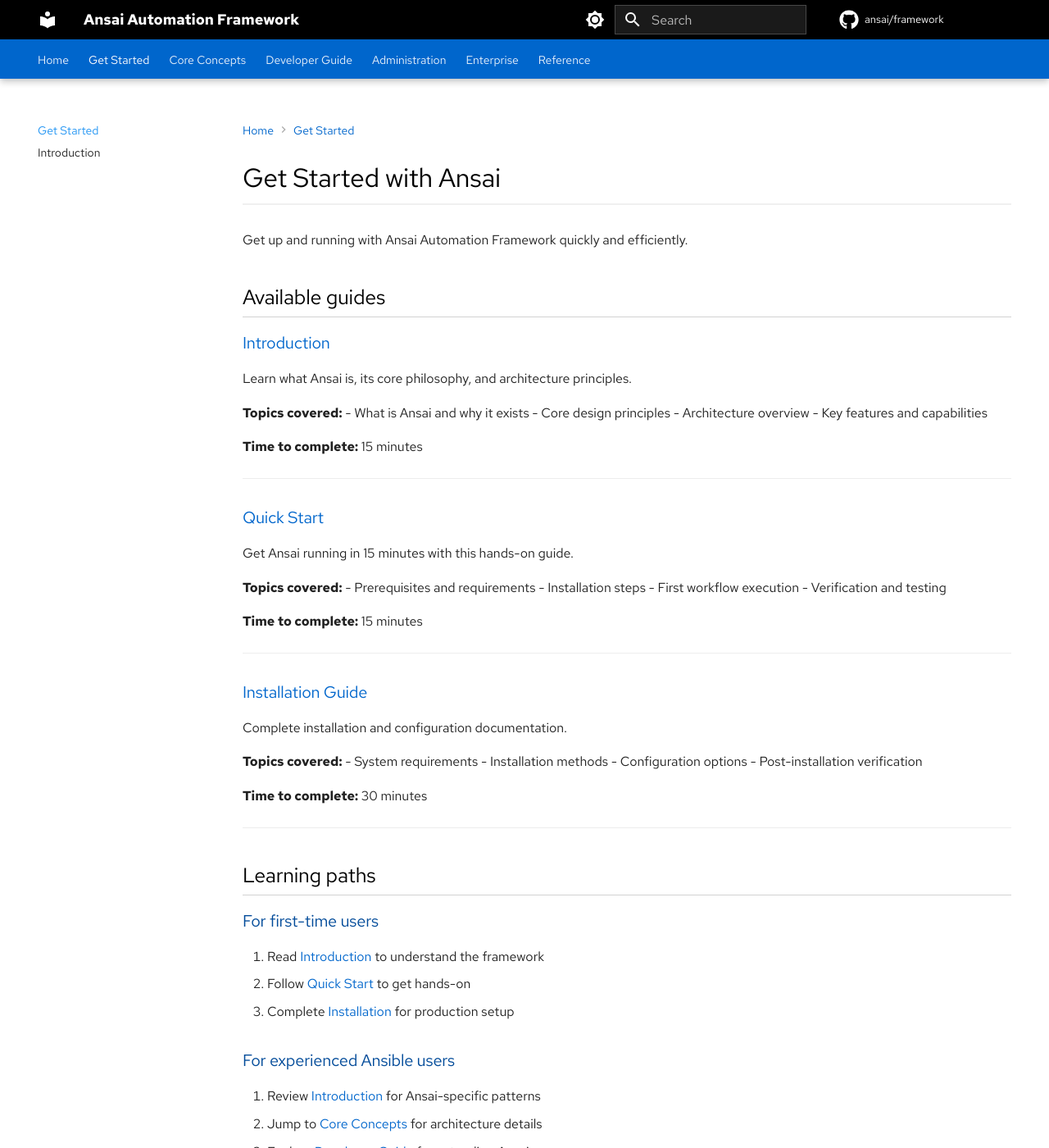
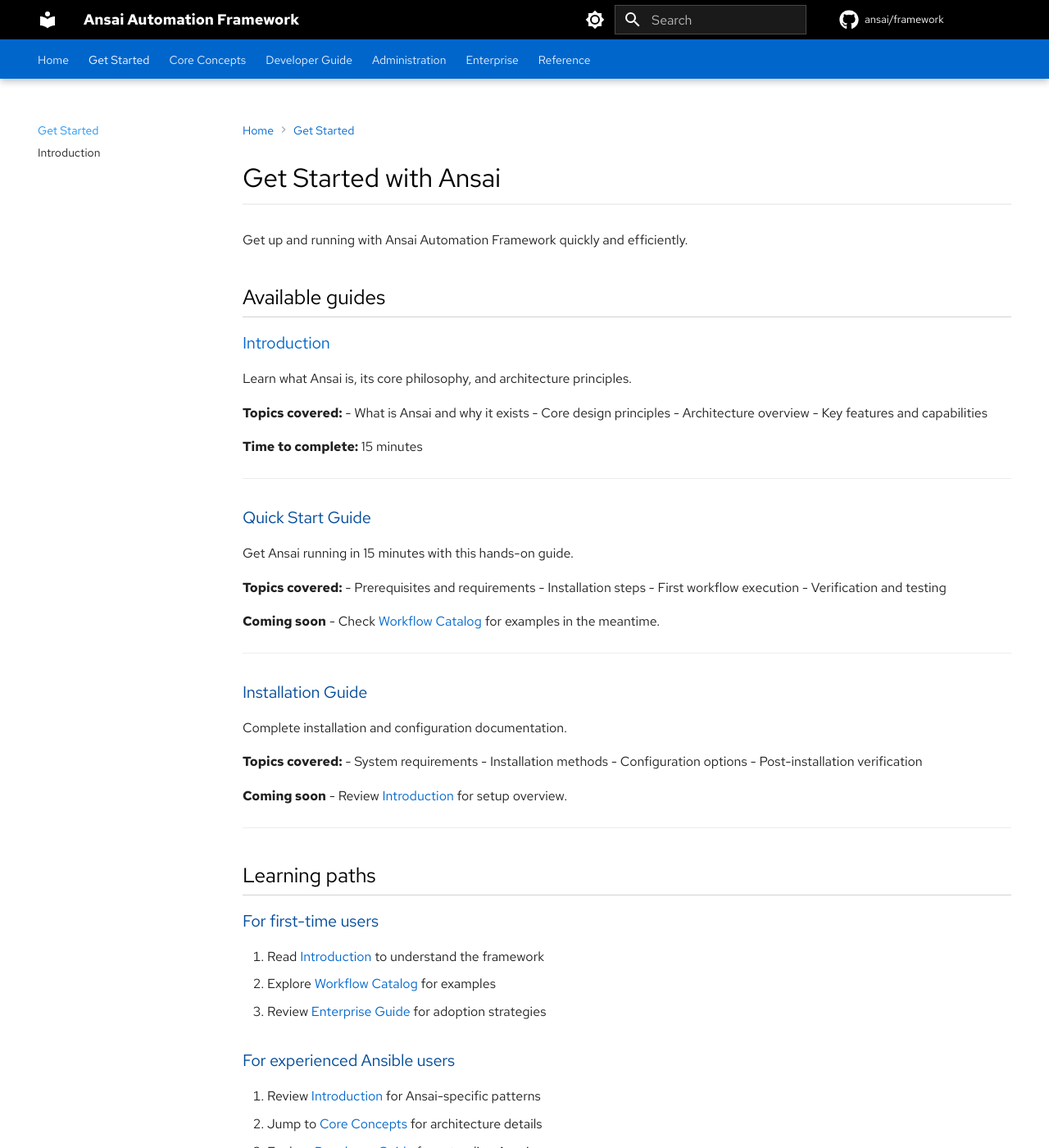
Before and after one commit to thebyrdman-git/ansai-landing, an MkDocs documentation site: the page built from docs/get-started/index.md, in a window 1280 px wide and 1400 px high. Shown: the whole window at 82% size. Built offline with MkDocs 1.6.1 and Material for MkDocs 9.7.7, drawn with Linux system fonts in a browser that asks for light colours; some web fonts are replaced; comment, search, counter and statistics services are not loaded; the version menu is left out.

Commit message:
Fix: Remove all broken installation/quickstart links, replace with working pages

```diff
--- a/docs/get-started/index.md
+++ b/docs/get-started/index.md
@@ -17,7 +17,7 @@
 
 ---
 
-### [Quick Start](../02-quickstart.md)
+### Quick Start Guide
 Get Ansai running in 15 minutes with this hands-on guide.
 
 **Topics covered:**
@@ -26,11 +26,11 @@
 - First workflow execution
 - Verification and testing
 
-**Time to complete:** 15 minutes
+**Coming soon** - Check [Workflow Catalog](../20-workflow-catalog.md) for examples in the meantime.
 
 ---
 
-### [Installation Guide](../03-installation.md)
+### Installation Guide
 Complete installation and configuration documentation.
 
 **Topics covered:**
@@ -39,7 +39,7 @@
 - Configuration options
 - Post-installation verification
 
-**Time to complete:** 30 minutes
+**Coming soon** - Review [Introduction](../01-introduction.md) for setup overview.
 
 ---
 
@@ -47,13 +47,13 @@
 
 ### For first-time users
 1. Read [Introduction](../01-introduction.md) to understand the framework
-2. Follow [Quick Start](../02-quickstart.md) to get hands-on
-3. Complete [Installation](../03-installation.md) for production setup
+2. Explore [Workflow Catalog](../20-workflow-catalog.md) for examples
+3. Review [Enterprise Guide](../enterprise/) for adoption strategies
 
 ### For experienced Ansible users
 1. Review [Introduction](../01-introduction.md) for Ansai-specific patterns
-2. Jump to [Core Concepts](../core-concepts/index.md) for architecture details
-3. Explore [Developer Guide](../developer-guide/index.md) for extending Ansai
+2. Jump to [Core Concepts](../core-concepts/) for architecture details
+3. Explore [Developer Guide](../developer-guide/) for extending Ansai
 
 ---
 
```
Also changed, not shown: docs/01-introduction.md (+5 -5 lines).
